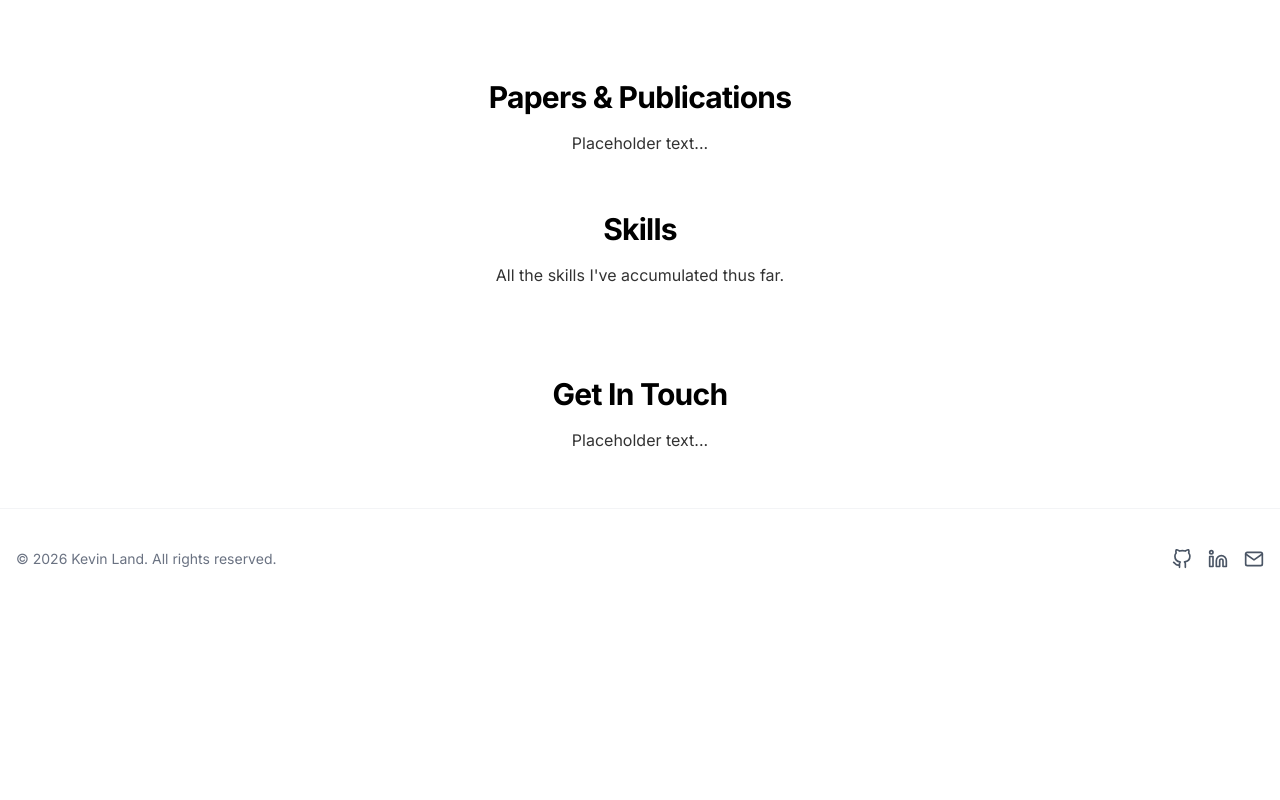
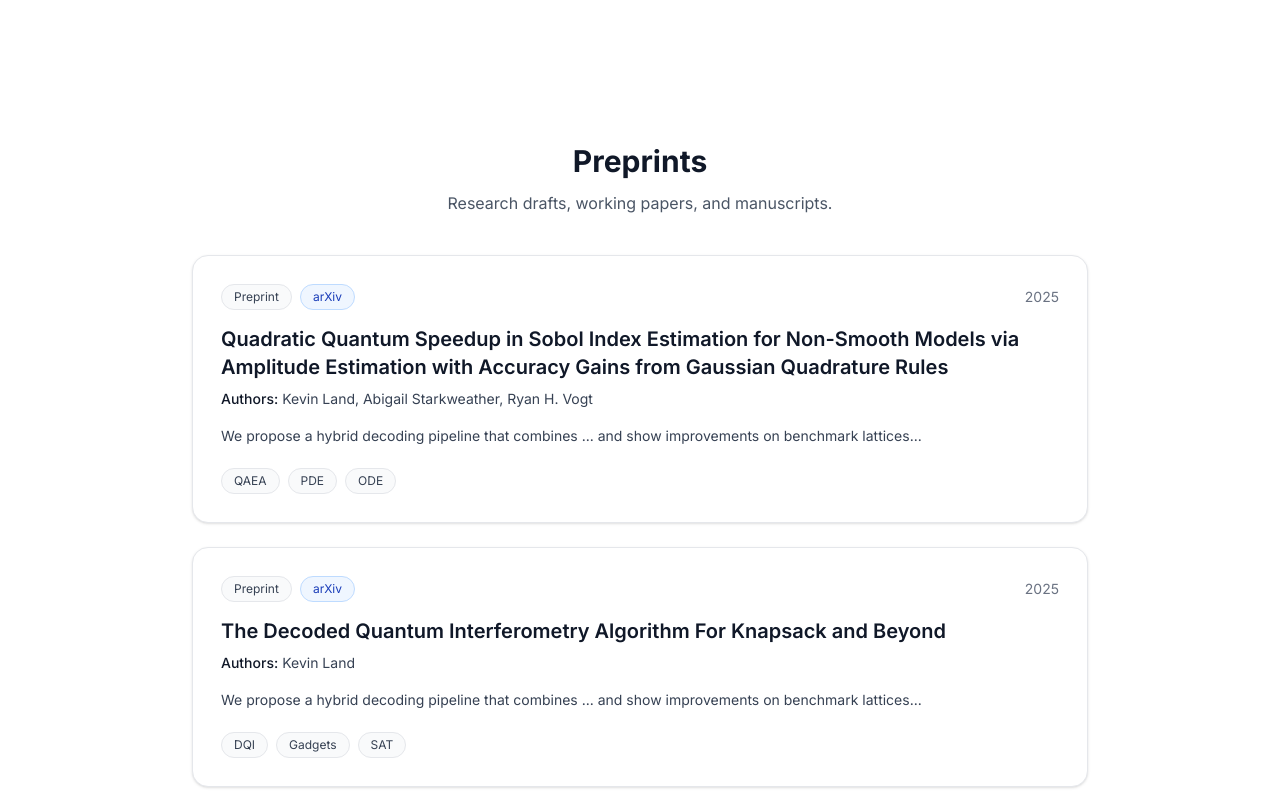
Before and after one commit to kjsLand/kjsLand.github.io, a Next.js app: page / in a window 1280 px wide. Shown: the part 3220-4020 px from the top of the page. Before the commit the page ends 3829 px from the top, so only its background shows below. Built offline with nearby package versions, Linux system fonts and the light colour scheme.

Commit message:
added papers section

```diff
--- /dev/null
+++ b/app/components/PreprintCard.tsx
@@ -0,0 +1,78 @@
+type Preprint = {
+  title: string;
+  authors: string; // keep as a string for easy formatting
+  year: string | number;
+  status?: string; // "Preprint", "Under review", etc.
+  venue?: string;  // "arXiv", "SSRN", etc.
+  abstract?: string;
+  tags?: string[];
+  links?: {
+    pdf?: string;
+    preprint?: string; // arXiv/SSRN link
+    code?: string;
+  };
+};
+
+export default function PreprintCard({ p }: { p: Preprint }) {
+  return (
+    <article
+      className="
+        rounded-2xl border border-gray-200 bg-white
+        shadow-sm hover:shadow-xl
+        transition-all duration-200
+        hover:-translate-y-0.5
+      "
+    >
+      <div className="p-7">
+        {/* Top meta row */}
+        <div className="flex flex-wrap items-center gap-2">
+          {p.status ? (
+            <span className="inline-flex items-center rounded-full border border-gray-200 bg-gray-50 px-3 py-1 text-xs text-gray-700">
+              {p.status}
+            </span>
+          ) : null}
+
+          {p.venue ? (
+            <span className="inline-flex items-center rounded-full border border-blue-200 bg-blue-50 px-3 py-1 text-xs text-blue-800">
+              {p.venue}
+            </span>
+          ) : null}
+
+          <span className="ml-auto text-sm text-gray-500">{p.year}</span>
+        </div>
+
+        {/* Title */}
+        <h3 className="mt-4 text-xl font-semibold text-gray-900 leading-snug">
+          {p.title}
+        </h3>
+
+        {/* Authors */}
+        <p className="mt-2 text-sm text-gray-700">
+          <span className="font-medium text-gray-900">Authors:</span>{" "}
+          {p.authors}
+        </p>
+
+        {/* Abstract */}
+        {p.abstract ? (
+          <p className="mt-4 text-sm leading-relaxed text-gray-700 line-clamp-4">
+            {p.abstract}
+          </p>
+        ) : null}
+
+        {/* Tags */}
+        {p.tags?.length ? (
+          <div className="mt-5 flex flex-wrap gap-2">
+            {p.tags.map((t) => (
+              <span
+                key={t}
+                className="rounded-full border border-gray-200 bg-gray-50 px-3 py-1 text-xs text-gray-700"
+              >
+                {t}
+              </span>
+            ))}
+          </div>
+        ) : null}
+      </div>
+    </article>
+  );
+}
--- a/app/sections/Papers.tsx
+++ b/app/sections/Papers.tsx
@@ -1,14 +1,55 @@
-export default function Papers() {
-    return (
-        <div id="papers">
-            <div className="text-center mb-14">
-              <h2 className="text-2xl md:text-3xl font-bold tracking-tight">
-                Papers & Publications
-              </h2>
-              <p className="mt-4 text-sm md:text-base opacity-80 font-sans">
-                Placeholder text...
-              </p>
-            </div>
+import PreprintCard from "@/app/components/PreprintCard";
+
+const preprints = [
+  {
+    title: "Quadratic Quantum Speedup in Sobol Index Estimation for Non-Smooth Models via Amplitude Estimation with Accuracy Gains from Gaussian Quadrature Rules",
+    authors: "Kevin Land, Abigail Starkweather, Ryan H. Vogt",
+    year: 2025,
+    status: "Preprint",
+    venue: "arXiv",
+    abstract:
+      "We propose a hybrid decoding pipeline that combines ... and show improvements on benchmark lattices...",
+    tags: ["QAEA", "PDE", "ODE"],
+    links: {
+      preprint: "https://arxiv.org/abs/xxxx.xxxxx",
+      pdf: "https://arxiv.org/pdf/xxxx.xxxxx.pdf",
+      code: "https://github.com/yourname/repo",
+    },
+  },
+  {
+    title: "The Decoded Quantum Interferometry Algorithm For Knapsack and Beyond",
+    authors: "Kevin Land",
+    year: 2025,
+    status: "Preprint",
+    venue: "arXiv",
+    abstract:
+      "We propose a hybrid decoding pipeline that combines ... and show improvements on benchmark lattices...",
+    tags: ["DQI", "Gadgets", "SAT"],
+    links: {
+      preprint: "https://arxiv.org/abs/xxxx.xxxxx",
+      pdf: "https://arxiv.org/pdf/xxxx.xxxxx.pdf",
+      code: "https://github.com/yourname/repo",
+    },
+  },
+];
+
+export default function PreprintsSection() {
+  return (
+    <section id="preprints" className="py-16">
+      <div className="container mx-auto px-4">
+        <div className="text-center mb-10">
+          <h2 className="text-3xl font-bold text-gray-900">Preprints</h2>
+          <p className="mt-3 text-gray-600">
+            Research drafts, working papers, and manuscripts.
+          </p>
         </div>
-    );
+
+        <div className="grid gap-6 max-w-4xl mx-auto">
+          {preprints.map((p) => (
+            <PreprintCard key={p.title} p={p} />
+          ))}
+        </div>
+      </div>
+    </section>
+  );
 }
```
